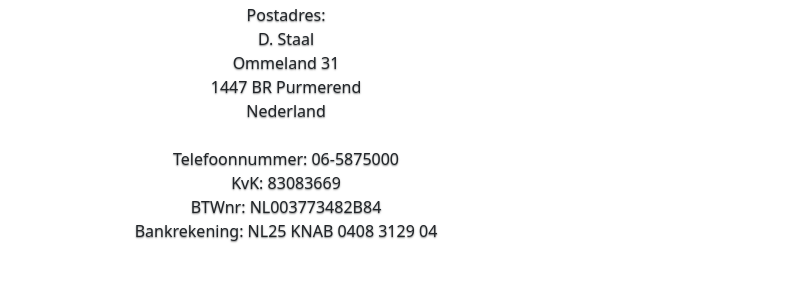
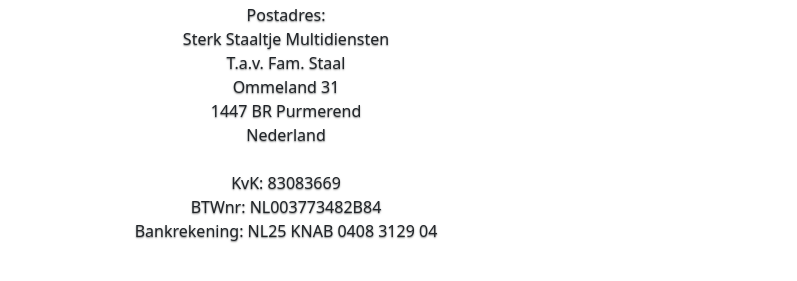
Before and after one commit to flits/site-handigmannetje.nl, a plain HTML site: page src/public_html/contact.html in a window 1280 px wide. Shown: the part 429-710 px from the top of the page, without its empty margins (354-1151 px from the left). Drawn offline with Linux system fonts and the light colour scheme.

Commit message:
Update contact.html
done

```diff
--- a/src/public_html/contact.html
+++ b/src/public_html/contact.html
@@ -57,12 +57,12 @@
 
   <div>
     Postadres:<br>
-    D. Staal<br>
+    Sterk Staaltje Multidiensten<br>
+    T.a.v. Fam. Staal<br>
     Ommeland 31<br>
     1447 BR Purmerend<br>
     Nederland<br>
 <br>
-    Telefoonnummer: 06-5875000<br>
     KvK: 83083669<br>
     BTWnr: NL003773482B84<br>
     Bankrekening: NL25 KNAB 0408 3129 04<br>
```
